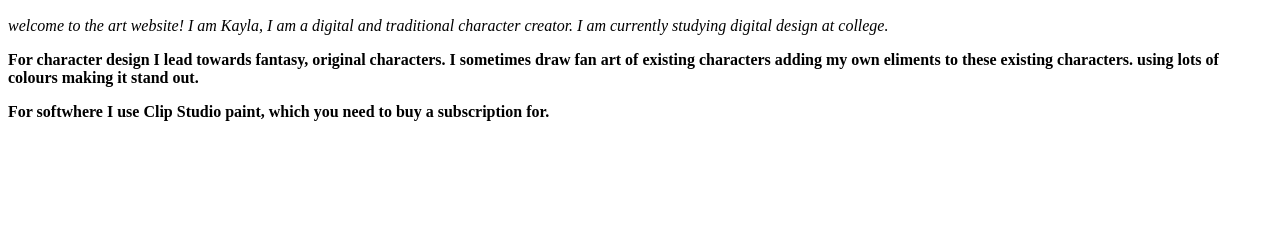
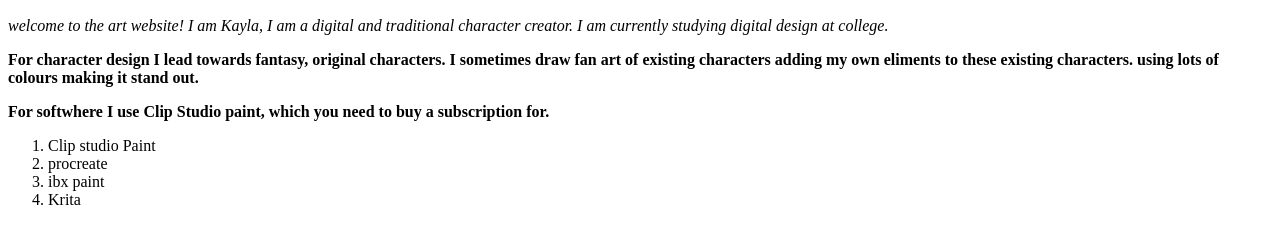
Before and after one commit to NotYourAngel005/website-for-art-portfolio, a plain HTML site: page index.html in a window 1280 px wide. Shown: the part 110-354 px from the top of the page. Drawn offline with Linux system fonts and the light colour scheme.

Commit message:
Added lists for diffrent art softwhere

```diff
--- a/index.html
+++ b/index.html
@@ -18,5 +18,11 @@
         using lots of colours making it stand out.</strong></p>
         <p><strong>For softwhere I use Clip Studio paint, which you need to buy a
         subscription for.</strong></p>
+        <ol>
+            <li>Clip studio Paint</li>
+            <li>procreate</li>
+            <li>ibx paint</li>
+            <li>Krita</li>
+        </ol>
     </body>
 </html>
```
